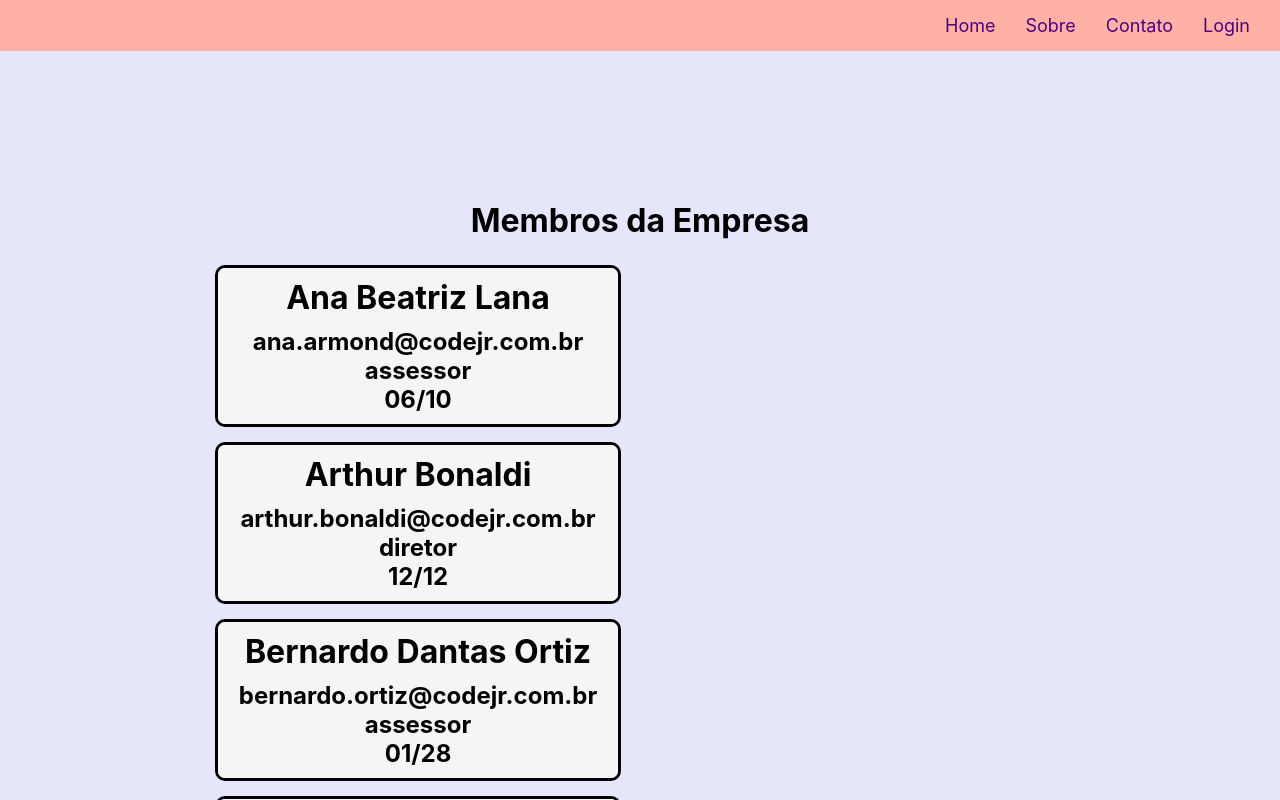
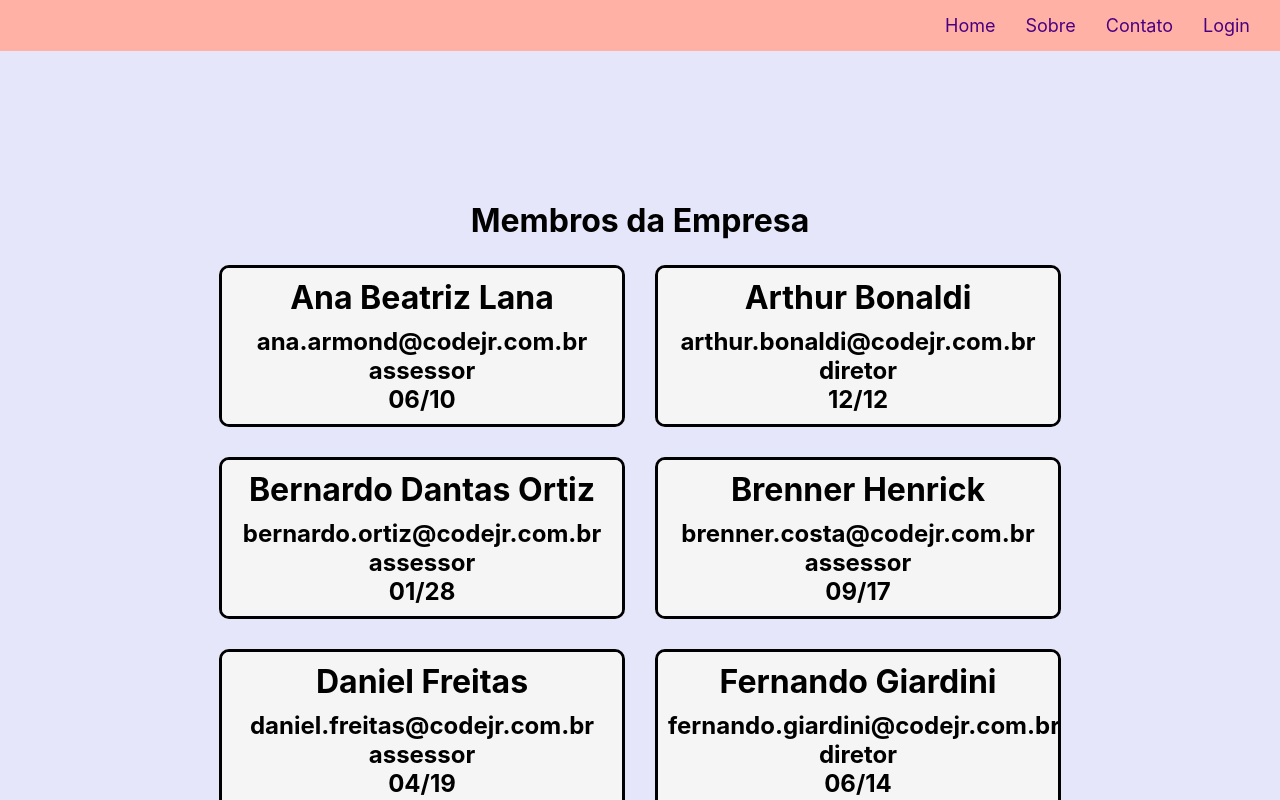
Before and after one commit to MarianaSiano/desafio-react-code, a React (Create React App) app: page /membros in a window 1280 px wide. Shown: the top 800 px of the page. Built offline with nearby package versions, Linux system fonts and the light colour scheme; data requests are answered from the project's data file.

Commit message:
Cards na pagina de membros alinhados

```diff
--- a/src/views/pages/Membros.jsx
+++ b/src/views/pages/Membros.jsx
@@ -23,8 +23,9 @@ export default function Membros() {
 
     return (
         <div className="Membros">
+            <h1>Membros da Empresa</h1>
             <div className="Juniores">
-                <h1>Membros da Empresa</h1>
+                <br />
                 {
                     membros.map((membro, index) => (
                         <Card key={index}
--- a/src/views/pages/css/Membros.css
+++ b/src/views/pages/css/Membros.css
@@ -1,17 +1,13 @@
 .Membros .Juniores {
+    display: flex;
+    flex-wrap: wrap;
     align-items: center;
     align-content: space-between;
     justify-content: center;
     flex-grow: 1;
 }
 
-.Membros .Juniores h1 {
+.Membros h1 {
     text-align: center;
     padding-bottom: 10px;
-    flex-flow: row wrap;
 }
-
-.Membros .Card {
-    display: flex;
-    flex-wrap: wrap;
-}
```
